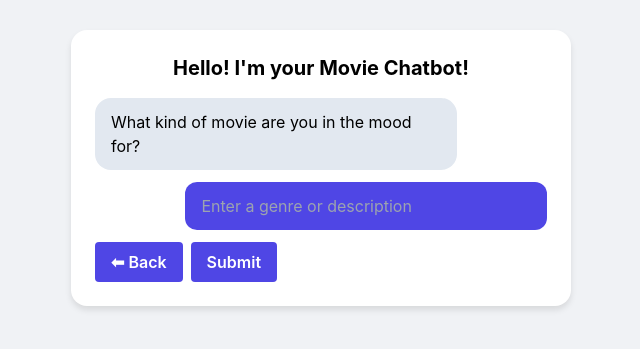
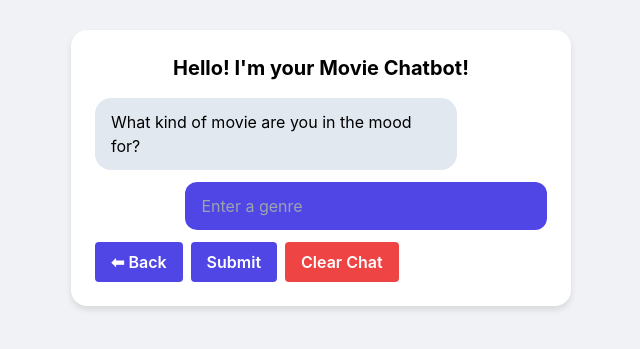
Before and after one commit to BrendxnW/movie-recommender, a Django app: page /recommender/ in a window 1280 px wide. Shown: the part 232-581 px from the top of the page, without its empty margins (319-959 px from the left). Run offline with Django 5.2, Linux system fonts and the light colour scheme; parts of the project's set-up code (start-up, migrations or seed data) failed here and were passed over; some libraries are stand-ins or nearby versions.

Commit message:
added chat clear button to help with cluttering chat logs

```diff
--- a/movie_rec/templates/home.html
+++ b/movie_rec/templates/home.html
@@ -4,7 +4,7 @@
 
 <div class="chat-container">
     <h1 class="text-xl font-bold mb-4 text-center">
-        Hi! I am your Movie ChatBot
+        Welcome Back! I am your Movie ChatBot
     </h1>
 
     <div class="message-bubble">
--- a/movie_rec/templates/recommender.html
+++ b/movie_rec/templates/recommender.html
@@ -12,10 +12,24 @@
       What kind of movie are you in the mood for?
     </div>
 
+  {% if chat_history %}
+    {% for chat in chat_history %}
+      {% if chat.sender == "user" %}
+        <div class="user-message-bubble">
+          {{ chat.message }}
+        </div>
+      {% else %}
+        <div class="message-bubble">
+          {{ chat.message }}
+        </div>
+      {% endif %}
+    {% endfor %}
+  {% endif %}
+
     <form method="POST" id="movie-form">
       {% csrf_token %}
       <div class="user-message-bubble ">
-        <input type="text" name="movie_prompt" id="movie-prompt" placeholder="Enter a genre or description" required autocomplete="off"/>
+        <input type="text" name="movie_prompt" id="movie-prompt" placeholder="Enter a genre" required autocomplete="off"/>
       </div>
       <div class="flex gap-2">
 
@@ -27,15 +41,14 @@
           Submit
         </button>
 
+        <button type="submit" name="action" value="clear_chat" formnovalidate class="submit-button bg-red-500 text-white px-4 py-2 rounded">
+          Clear Chat
+        </button>
+
       </div>
     </form>
+
   {% endif %}
-
-  {% if movie_result %}
-    <div class="message-bubble"></div>
-  {% endif %}
-
-
 
     <!-- Show 'Get 5 More Movies' only if user picked a genre -->
     {% if current_genre %}
@@ -61,29 +74,23 @@
   <!-- Allows user to read the description of the movie -->
   {% if movie_options %}
       <div class="mb-4">
-        <p class="font-semibold">Click a movie to read the description:</p>
+        <p class="message-bubble"
+        >Click a movie to read the description:
+      </p>
       </div>
 
       <form method="POST" class="space-y-2">
         {% csrf_token %}
         {% for movie in movie_options %}
-          <button type="submit" name="selected_movie" value="{{ movie.title }}"
-                  class="block w-full text-left bg-white border border-gray-300 hover:bg-blue-100 px-4 py-2 rounded shadow-sm">
+          <button type="submit" name="selected_movie" value="{{ movie.title }}" class="block w-full text-left bg-white border border-gray-300 hover:bg-blue-100 px-4 py-2 rounded shadow-sm">
             🎬 {{ movie.title }}
           </button>
         {% endfor %}
       </form>
 
-    <!-- Back button -->
-    <form method="POST" class="mt-4">
-        {% csrf_token %}
-        <button type="submit" name="action" value="back"
-            class="submit-button bg-indigo-600 text-white px-4 py-2 rounded">⬅ Back
-        </button>
-
       <!-- Gets 5 more movie of the same genre -->
-        <button type="submit" name="action" value="more_movies"
-                class="submit-button bg-green-600 text-white px-4 py-2 rounded hover:bg-green-700">Get 5 More Movies
+        <button type="submit" name="action" value="more_movies" class="submit-button bg-green-600 text-white px-4 py-2 rounded hover:bg-green-700">
+          Get 5 More Movies
         </button>
     </form>
   {% endif %}
@@ -106,6 +113,5 @@
     </div>
   {% endif %}
 </div>
-</div>
 
 {% endblock %}
--- a/movie_rec/views.py
+++ b/movie_rec/views.py
@@ -72,11 +72,20 @@ def recommender(request):
         "selected_title": None,
     }
 
+    chat_history = request.session.get("chat_history", [])
+
     if request.method == "POST":
         action = request.POST.get("action")
 
-        if action == "submit":
+
+        if action == "submit_prompt":
             user_input = request.POST.get("movie_prompt")
+
+            chat_history.append({
+                "sender": "user",
+                "message": user_input
+            })
+
             intent_finder = ClassifyIntent()
             intent = intent_finder.classify_intent(user_input)
             print(f"Classified intent: {intent}")
@@ -100,6 +109,7 @@ def recommender(request):
                             f"Sounds like you're in the mood for a {genre_display} movie.\n"
                             f"Here are some movies I recommend:"
                         )
+
                         context['movie_options'] = movie_list
                         request.session['movie_options'] = movie_list
                     else:
@@ -149,6 +159,15 @@ def recommender(request):
                 context['greeting'] = None
 
 
+            chat_history.append({
+                "sender": "bot",
+                "message": context['movie_result']
+            })
+
+            request.session["chat_history"] = chat_history
+            request.session.modified = True
+
+
         elif request.POST.get("action") == "more_movies":
             current_genre = request.session.get('current_genre', [])
             if current_genre:
@@ -175,12 +194,24 @@ def recommender(request):
                 context['movie_result'] = f"How about this one instead?\n- {next_movie['title']}"
             else:
                 context['movie_result'] = "No more rerolls available!"
-            movie_prompt = request.POST.get("movie_prompt")
 
-            movie_result = "result"
 
-            context["movie_result"] = movie_result
+        chat_history.append({
+            "sender": "bot",
+            "message": context['movie_result']
+        })
 
+        request.session["chat_history"] = chat_history
+        request.session.modified = True
+
+        if action == "clear_chat":
+            request.session["chat_history"] = []
+            request.session.pop("movie_options", None)
+            request.session.pop("reroll_movies", None)
+            request.session.pop("current_genre", None)
+            request.session.modified = True
+
+    context["chat_history"] = chat_history
     return render(request, "recommender.html", context)
 
 
```
Also changed, not shown: db.sqlite3. Lines whose indentation alone changed are shown as unchanged.
